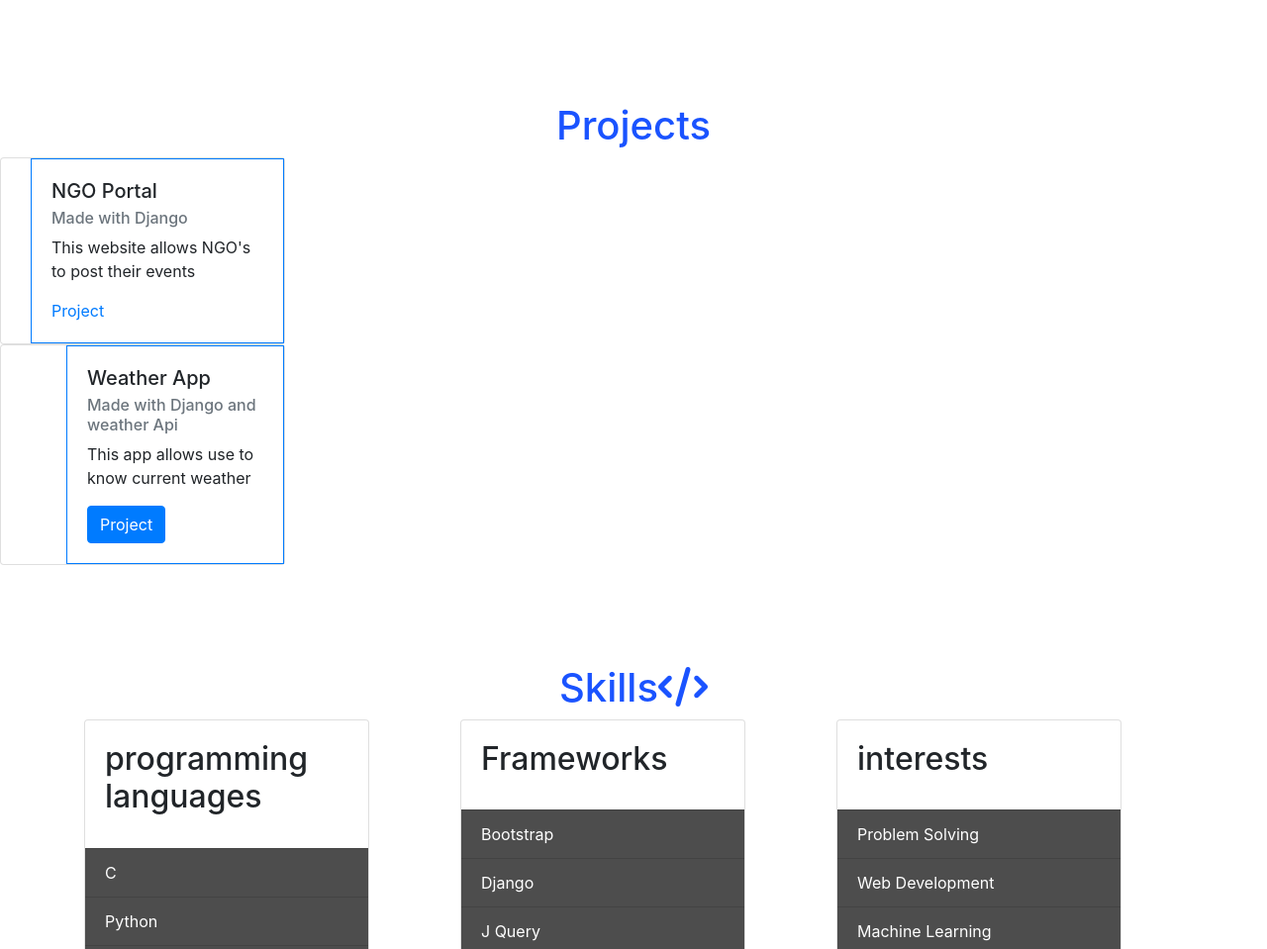
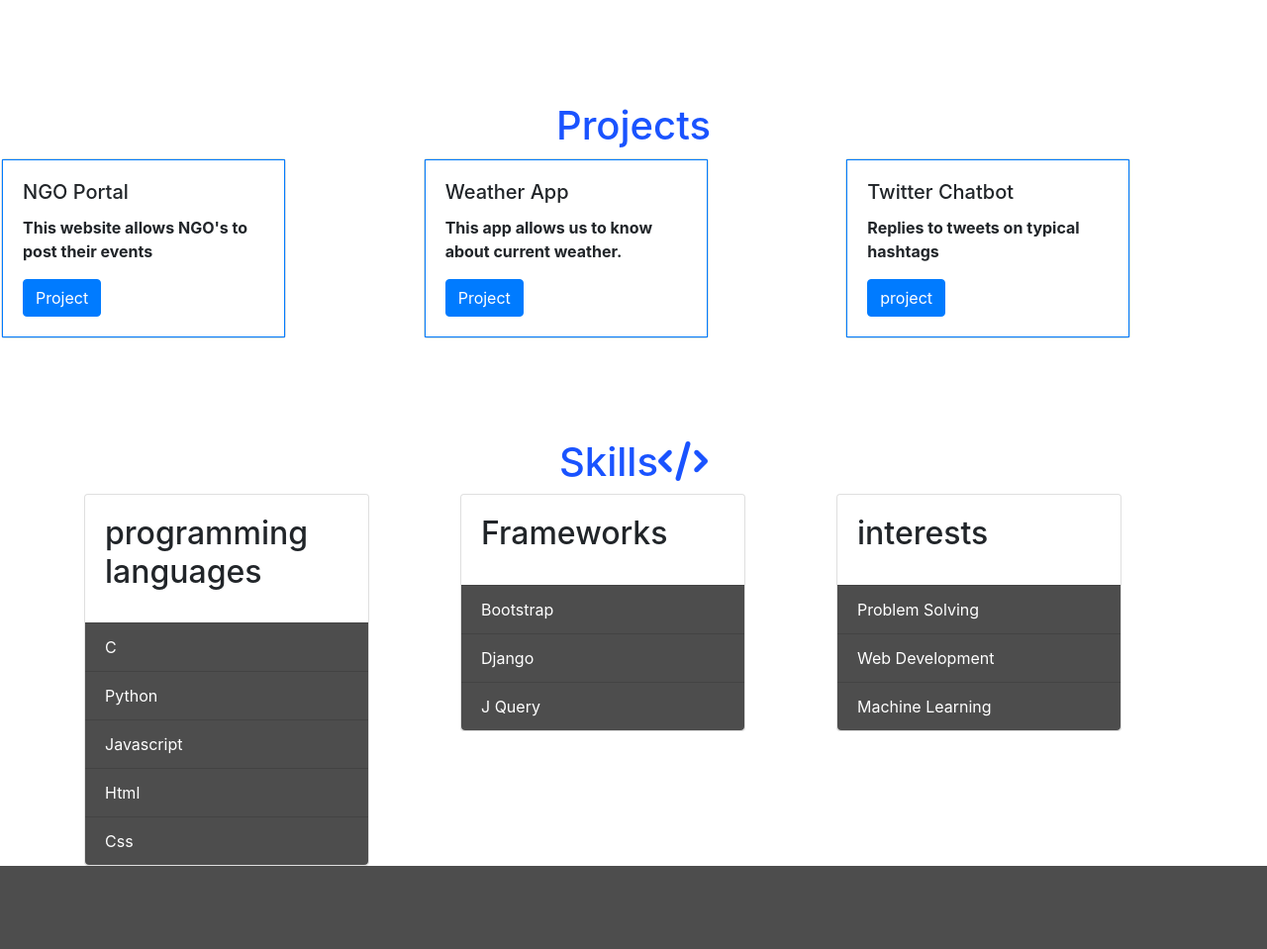
Before and after one commit to thiru15/thiru15, a plain HTML site: page index.html in a window 1280 px wide. Shown: the part 1413-2372 px from the top of the page at 99% size. Drawn offline with nearby package versions, Linux system fonts and the light colour scheme.

Commit message:
Update index.html

```diff
--- a/index.html
+++ b/index.html
@@ -72,30 +72,51 @@
 </div>
 	</div>
 </div>
+
 	<h1 class="headings", id="5">Projects</h1>
-<div>
-	<div class="card" style="width: 18rem; padding-left:30px;">
-		<span class="border border-primary">
+
+	<table style="width:100%">
+  <tr>
+    <th><div class="card" style="width: 18rem;">
+  <span class="border border-primary">
   <div class="card-body">
     <h5 class="card-title">NGO Portal</h5>
-    <h6 class="card-subtitle mb-2 text-muted">Made with Django</h6>
     <p class="card-text">This website allows NGO's to post their events</p>
-    <a href="#" class="card-link">Project</a>
-	  </span></div>
-		</div>
+	<div class="btn btn-primary">
+    <a href="thankyou.html" style="color:white">Project</a>
 	</div>
-			<div class="card" style="width: 18rem; padding-left:66px;">
-		<span class="border border-primary">
+  </div>
+	  </spam>
+</div></th>
+    <th><div class="card" style="width: 18rem;">
+	    <span class="border border-primary">
   <div class="card-body">
     <h5 class="card-title">Weather App</h5>
-    <h6 class="card-subtitle mb-2 text-muted">Made with Django and weather Api</h6>
-    <p class="card-text">This app allows use to know current weather</p>
-    <button type="button" class="btn btn-primary card-link">Project</button>
-	  </span>
+    <p class="card-text">This app allows us to know about current weather.</p>
+<div class="btn btn-primary">
+    <a href="thankyou.html" style="color:white">Project</a>
+	</div>
+  </div>
+</div>
+	    </spam></th>
+    <th><div class="card" style="width: 18rem;">
+	    <span class="border border-primary">
+  <div class="card-body">
+    <h5 class="card-title">Twitter Chatbot</h5>
+    <p class="card-text">Replies to tweets on typical hashtags</p>
+    <div class="btn btn-primary">
+    <a href="thankyou.html" style="color:white">project</a>
+	</div>
+  </div>
+</div>
+	    </spam></th>
+  </tr>
+	</table>
 
-  </div>
-		</div>
-	</div>
+
+
+
+
 <h1 class="headings", id="3">Skills<i class="fa fa-code" aria-hidden="true"></i></h1>
 <div class="container">
   <div class="row">
```
